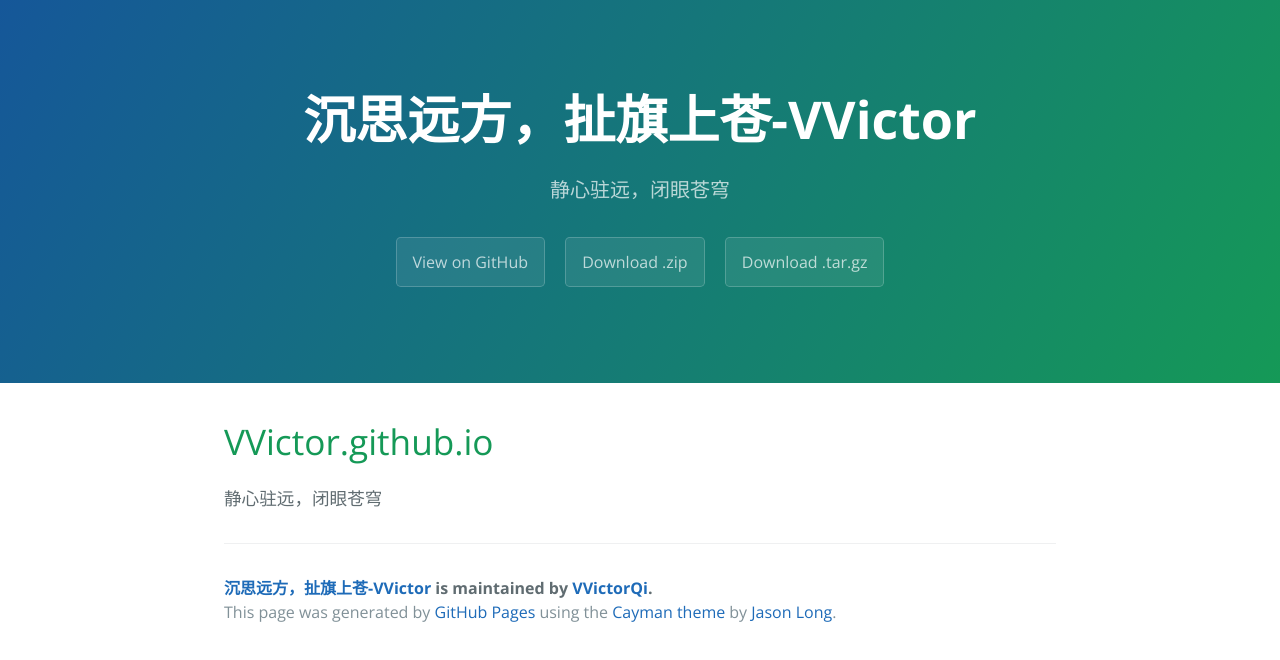
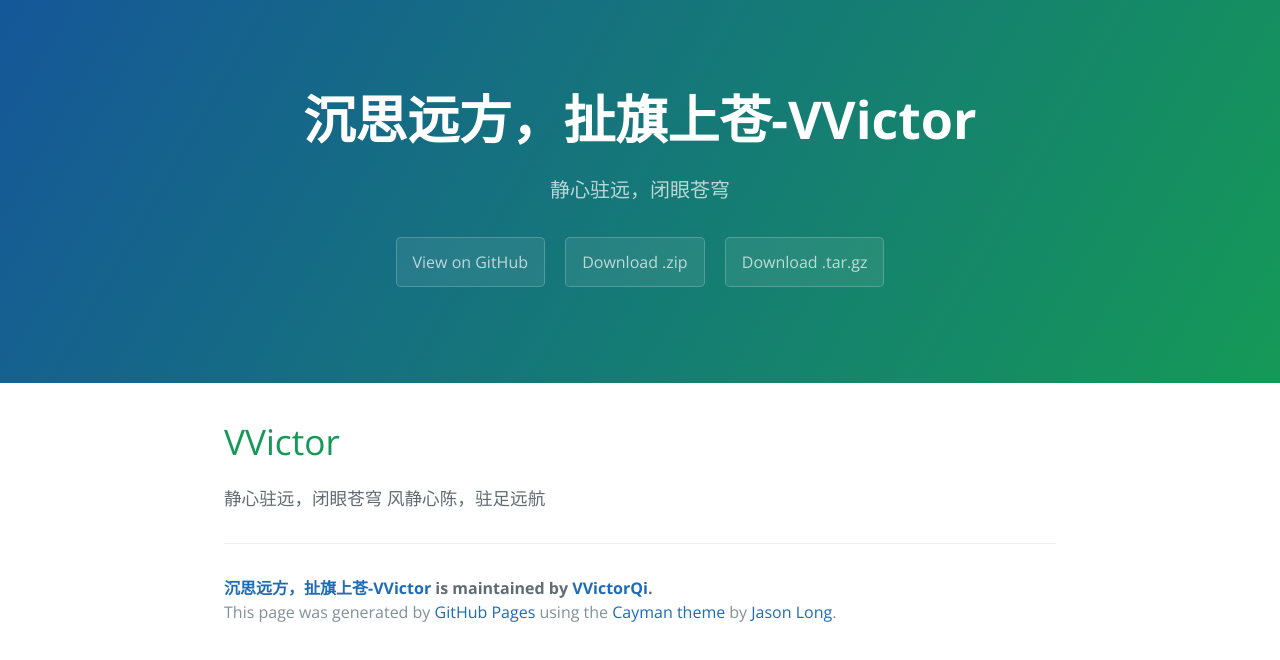
Before and after one commit to VVictorQi/VVictor, a plain HTML site: page index.html in a window 1280 px wide. Drawn offline with nearby package versions, Linux system fonts and the light colour scheme.

Commit message:
Create gh-pages branch via GitHub

```diff
--- a/index.html
+++ b/index.html
@@ -20,9 +20,10 @@
 
     <section class="main-content">
       <h1>
-<a id="vvictorgithubio" class="anchor" href="#vvictorgithubio" aria-hidden="true"><span aria-hidden="true" class="octicon octicon-link"></span></a>VVictor.github.io</h1>
+<a id="vvictor" class="anchor" href="#vvictor" aria-hidden="true"><span aria-hidden="true" class="octicon octicon-link"></span></a>VVictor</h1>
 
-<p>静心驻远，闭眼苍穹</p>
+<p>静心驻远，闭眼苍穹
+风静心陈，驻足远航</p>
 
       <footer class="site-footer">
         <span class="site-footer-owner"><a href="https://github.com/VVictorQi/VVictor">沉思远方，扯旗上苍-VVictor</a> is maintained by <a href="https://github.com/VVictorQi">VVictorQi</a>.</span>
--- a/params.json
+++ b/params.json
@@ -1 +1 @@
-{"name":"沉思远方，扯旗上苍-VVictor","tagline":"静心驻远，闭眼苍穹","body":"# VVictor.github.io\r\n静心驻远，闭眼苍穹\r\n","google":"","note":"Don't delete this file! It's used internally to help with page regeneration."}
+{"name":"沉思远方，扯旗上苍-VVictor","tagline":"静心驻远，闭眼苍穹","body":"# VVictor\r\n静心驻远，闭眼苍穹\r\n风静心陈，驻足远航\r\n","google":"","note":"Don't delete this file! It's used internally to help with page regeneration."}
```
